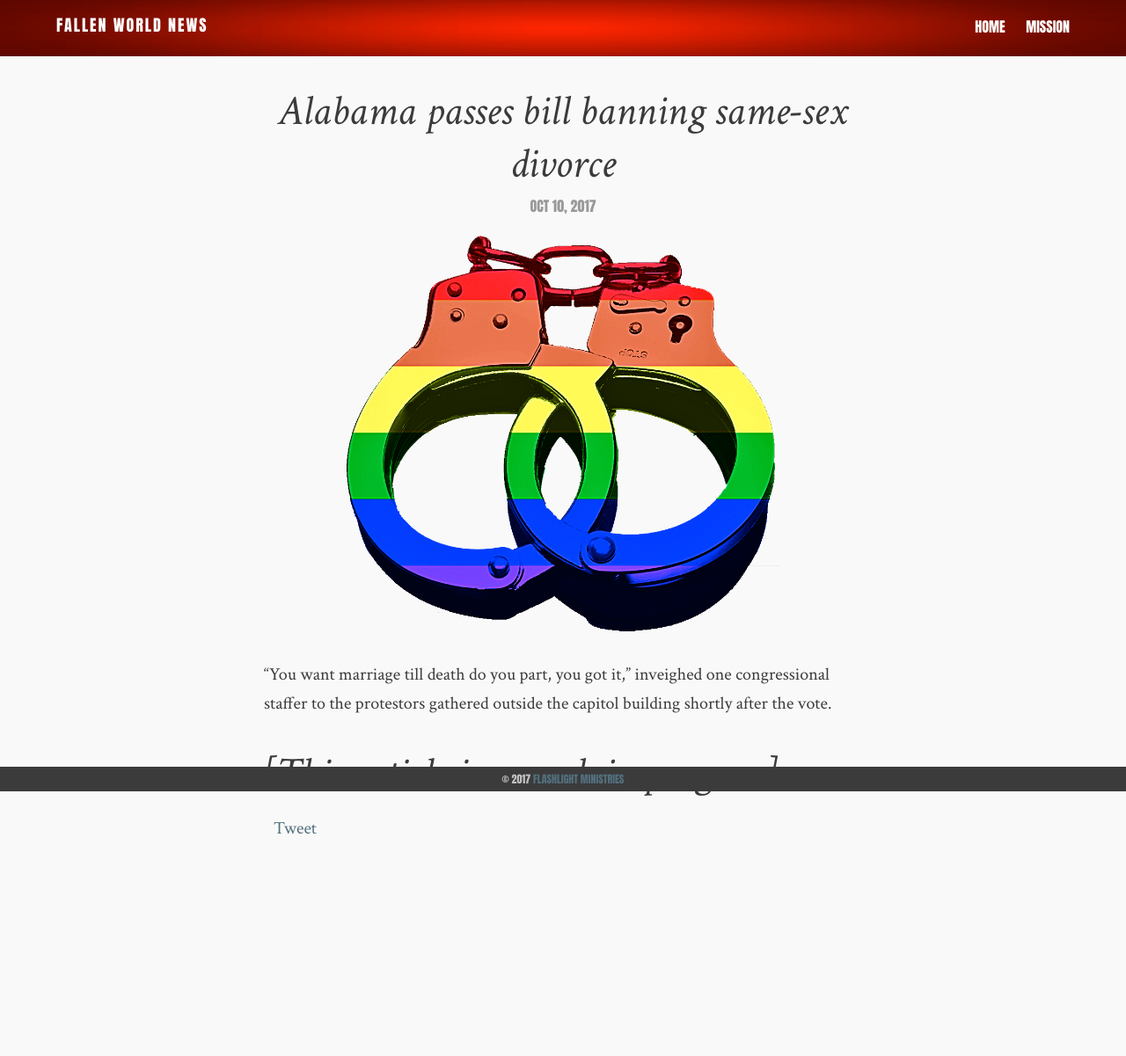
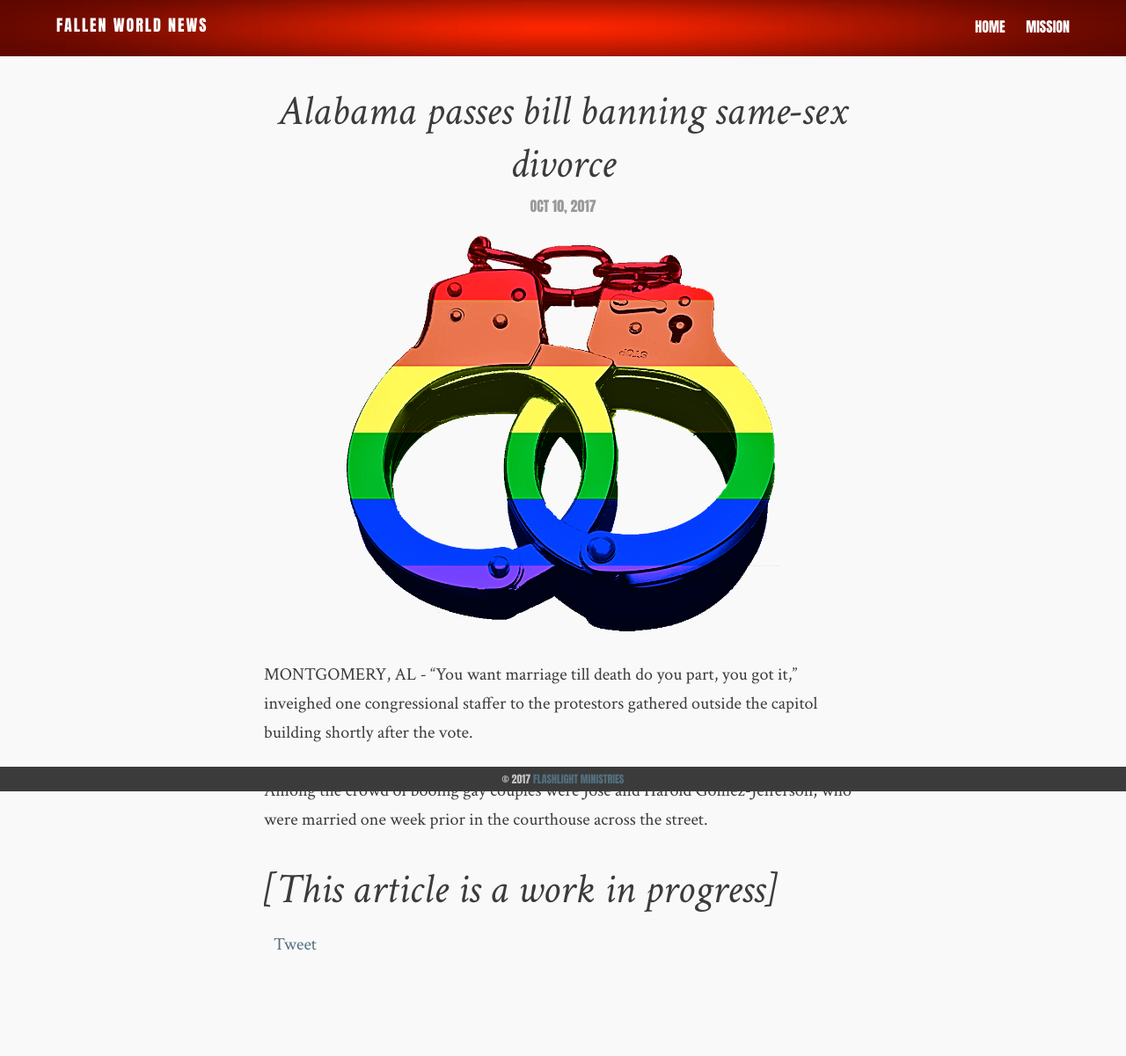
Before and after one commit to flashlightministries/oilforlight, a Jekyll site: the page built from _posts/2017-10-10-same-sex-divorce.md, in a window 1280 px wide. Shown: the whole page at 88% size. Built offline with Jekyll 4.4.1, drawn with Linux system fonts in a browser that asks for light colours; comment, search, counter and statistics services are not loaded; before the commit the page ends 1069 px from its top, so only the background shows below that.

Commit message:
Update 2017-10-10-same-sex-divorce.md

```diff
--- a/_posts/2017-10-10-same-sex-divorce.md
+++ b/_posts/2017-10-10-same-sex-divorce.md
@@ -8,6 +8,8 @@ image:
 comments: false
 ---
 
-"You want marriage till death do you part, you got it," inveighed one congressional staffer to the protestors gathered outside the capitol building shortly after the vote.
+MONTGOMERY, AL - "You want marriage till death do you part, you got it," inveighed one congressional staffer to the protestors gathered outside the capitol building shortly after the vote.
+
+Among the crowd of booing gay couples were Jose and Harold Gomez-Jefferson, who were married one week prior in the courthouse across the street.
 
 # [This article is a work in progress]
```
